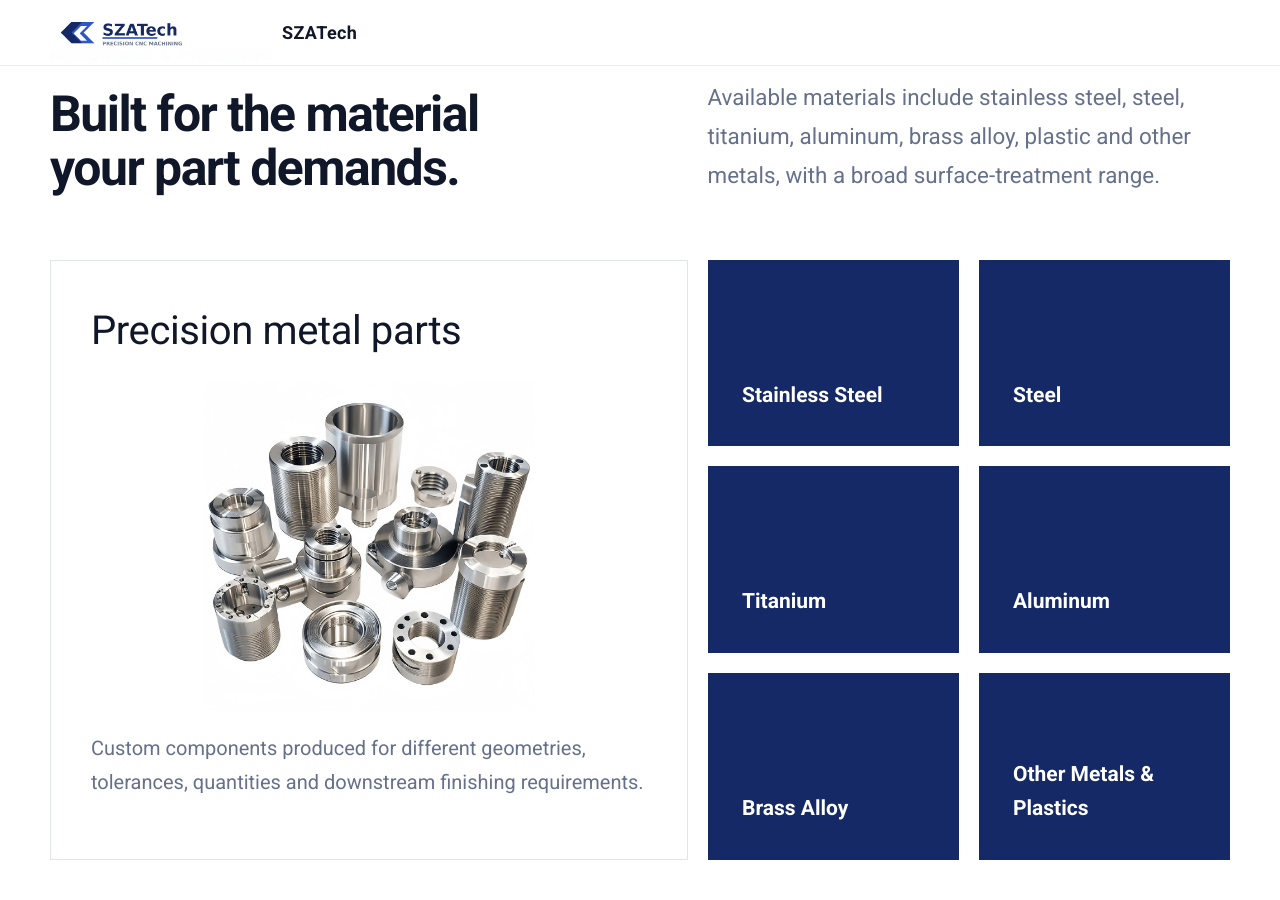
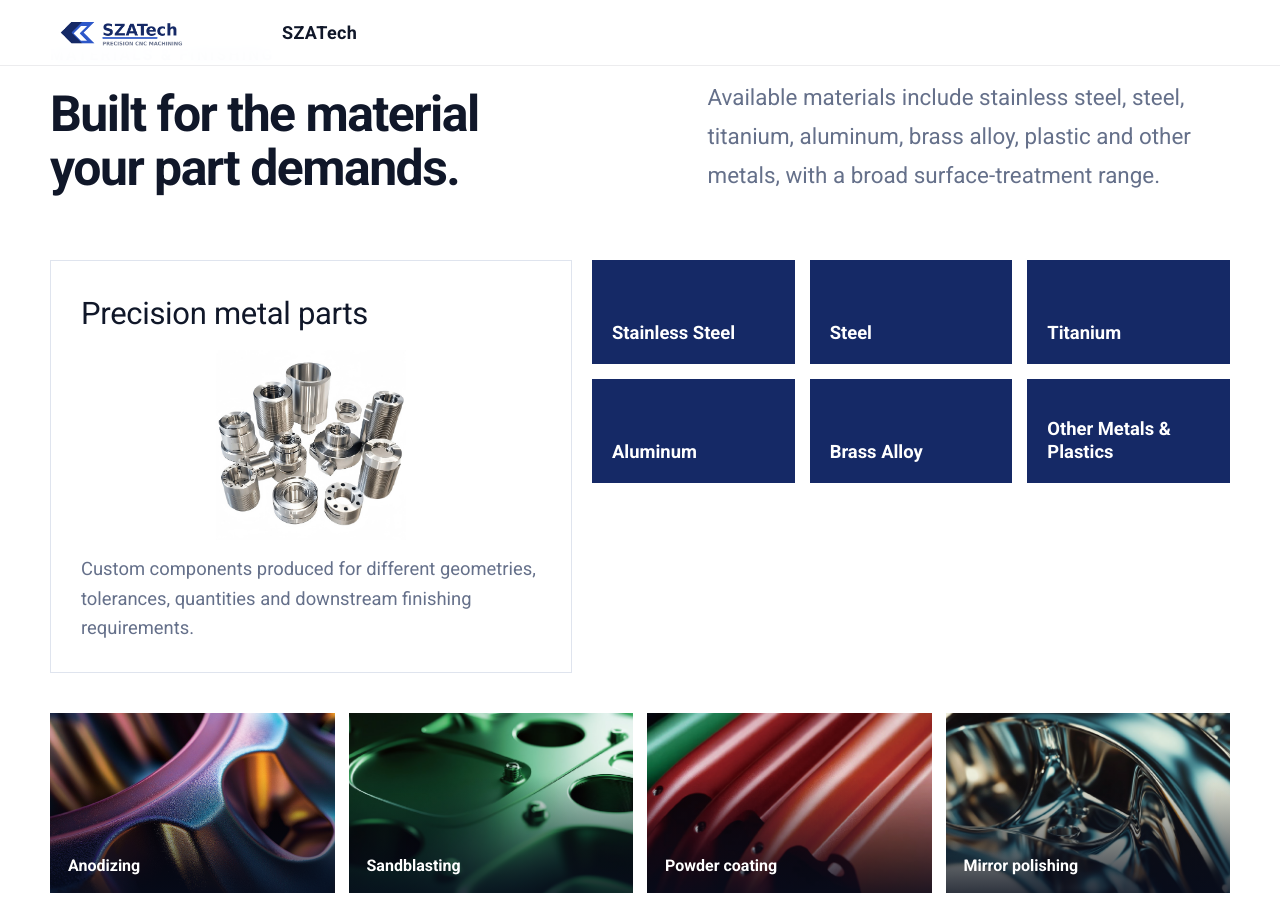
Before and after one commit to nizheyi/szatech_website, an MkDocs documentation site: the page built from docs/index.md, in a window 1280 px wide and 900 px high, scrolled down 3653 px. Built offline with MkDocs 1.6.1 and Material for MkDocs 9.7.7, drawn with Linux system fonts in a browser that asks for light colours.

Commit message:
Compress materials and industry sections

```diff
--- a/docs/assets/stylesheets/extra.css
+++ b/docs/assets/stylesheets/extra.css
@@ -95,13 +95,13 @@ body { background: #fff; color: var(--sza-ink); }
 .sza-step span { color:var(--sza-muted); font-size:.78rem; line-height:1.35; }
 .sza-step:not(:last-child)::after { content:'→'; position:absolute; right:-.3rem; top:1.6rem; color:#aeb6c8; z-index:2; }
 
-.sza-materials { display:grid; grid-template-columns: 1.1fr .9fr; gap: 1rem; }
-.sza-parts-feature { min-height: 560px; background:#fff; border:1px solid var(--sza-line); padding:2rem; display:grid; grid-template-rows:auto 1fr auto; }
-.sza-parts-feature img { width:100%; height:330px; object-fit:contain; margin-top:1rem; }
-.sza-parts-feature h3 { margin:0; font-size:2rem; }
-.sza-parts-feature p { color:var(--sza-muted); line-height:1.7; }
-.sza-material-list { display:grid; grid-template-columns:1fr 1fr; gap:1rem; }
-.sza-material-box { background:var(--sza-blue); color:#fff; padding:1.7rem; min-height:180px; display:flex; align-items:flex-end; font-size:1.05rem; font-weight:850; }
+.sza-materials { display:grid; grid-template-columns: .9fr 1.1fr; gap:1rem; align-items:start; }
+.sza-parts-feature { min-height:0; background:#fff; border:1px solid var(--sza-line); padding:1.5rem; display:grid; grid-template-rows:auto auto auto; }
+.sza-parts-feature img { width:100%; height:190px; object-fit:contain; margin-top:.65rem; }
+.sza-parts-feature h3 { margin:0; font-size:1.55rem; }
+.sza-parts-feature p { margin:.7rem 0 0; color:var(--sza-muted); line-height:1.6; font-size:.92rem; }
+.sza-material-list { display:grid; grid-template-columns:repeat(3,minmax(0,1fr)); gap:.75rem; }
+.sza-material-box { background:var(--sza-blue); color:#fff; padding:1rem; min-height:104px; display:flex; align-items:flex-end; font-size:.92rem; line-height:1.25; font-weight:850; }
 
 .sza-finish-grid { display:grid; grid-template-columns:repeat(4,1fr); gap:.7rem; }
 .sza-finish { position:relative; height:180px; overflow:hidden; background:#111; }
@@ -211,6 +211,8 @@ body { background: #fff; color: var(--sza-ink); }
 .sza-partner-processes p { margin:0; color:var(--sza-muted); font-size:.95rem; }
 .sza-industry-list { display:flex; flex-wrap:wrap; gap:.75rem; }
 .sza-industry-list div { padding:1rem 1.25rem; background:var(--sza-soft); border:1px solid var(--sza-line); font-weight:750; }
+#industries { padding:3.5rem 0; }
+#industries .sza-section-head { margin-bottom:2rem; }
 #case-studies { padding:3rem 0; }
 .sza-case-grid { display:grid; grid-template-columns:repeat(2,minmax(0,1fr)); gap:1rem; margin-top:1.5rem; }
 .sza-case-card { min-width:0; padding:1.25rem; border:1px solid var(--sza-line); background:var(--sza-soft); }
@@ -228,6 +230,7 @@ body { background: #fff; color: var(--sza-ink); }
   .sza-advantages { grid-template-columns:1fr; }
   .sza-topnav a:not(.sza-rfq):not(.sza-lang):not(.sza-case-link) { display:none; }
   .sza-section-head, .sza-split, .sza-materials, .sza-quality, .sza-contact-grid { grid-template-columns:1fr; gap:2rem; }
+  .sza-material-list { grid-template-columns:repeat(2,minmax(0,1fr)); }
   .sza-cap-grid, .sza-finish-grid, .sza-equipment-grid { grid-template-columns:repeat(2,1fr); }
   .sza-app-grid { grid-template-columns:repeat(3,1fr); }
   .sza-parts-grid { grid-template-columns:repeat(2,1fr); }
@@ -260,7 +263,9 @@ body { background: #fff; color: var(--sza-ink); }
   .sza-section { padding:3.8rem 0; }
   .sza-section-head { margin-bottom:2rem; }
   .sza-section h2 { font-size:clamp(1.85rem,8.5vw,2.7rem); }
-  .sza-cap-grid, .sza-finish-grid, .sza-advantages, .sza-equipment-grid, .sza-parts-grid, .sza-app-grid, .sza-material-list { grid-template-columns:1fr; }
+  .sza-cap-grid, .sza-finish-grid, .sza-advantages, .sza-equipment-grid, .sza-parts-grid, .sza-app-grid { grid-template-columns:1fr; }
+  .sza-material-list { grid-template-columns:repeat(2,minmax(0,1fr)); gap:.6rem; }
+  .sza-material-box { min-height:94px; padding:.85rem; font-size:.84rem; }
   .sza-card { min-height:280px; }
   .sza-adv { grid-template-columns:1fr; }
   .sza-adv img { height:210px; }
@@ -276,4 +281,9 @@ body { background: #fff; color: var(--sza-ink); }
   .sza-footerbar p { text-align:left; }
 }
 
+@media (max-width: 360px) {
+  .sza-material-list { grid-template-columns:1fr; }
+  .sza-material-box { min-height:90px; }
+}
+
 @media (max-height: 860px) and (min-width: 981px) { .sza-hero { min-height: calc(100vh - 124px); } .sza-hero-inner { padding: 2.8rem 0 2.2rem; } .sza-hero h2 { font-size: clamp(2.15rem, 4.1vw, 3.5rem); } .sza-hero-banner p { font-size: .95rem; } .sza-hero-tags { gap:.45rem; } .sza-hero-tags span { padding:.35rem .65rem; font-size:.74rem; } .sza-actions { margin-top:1rem; } }
```
